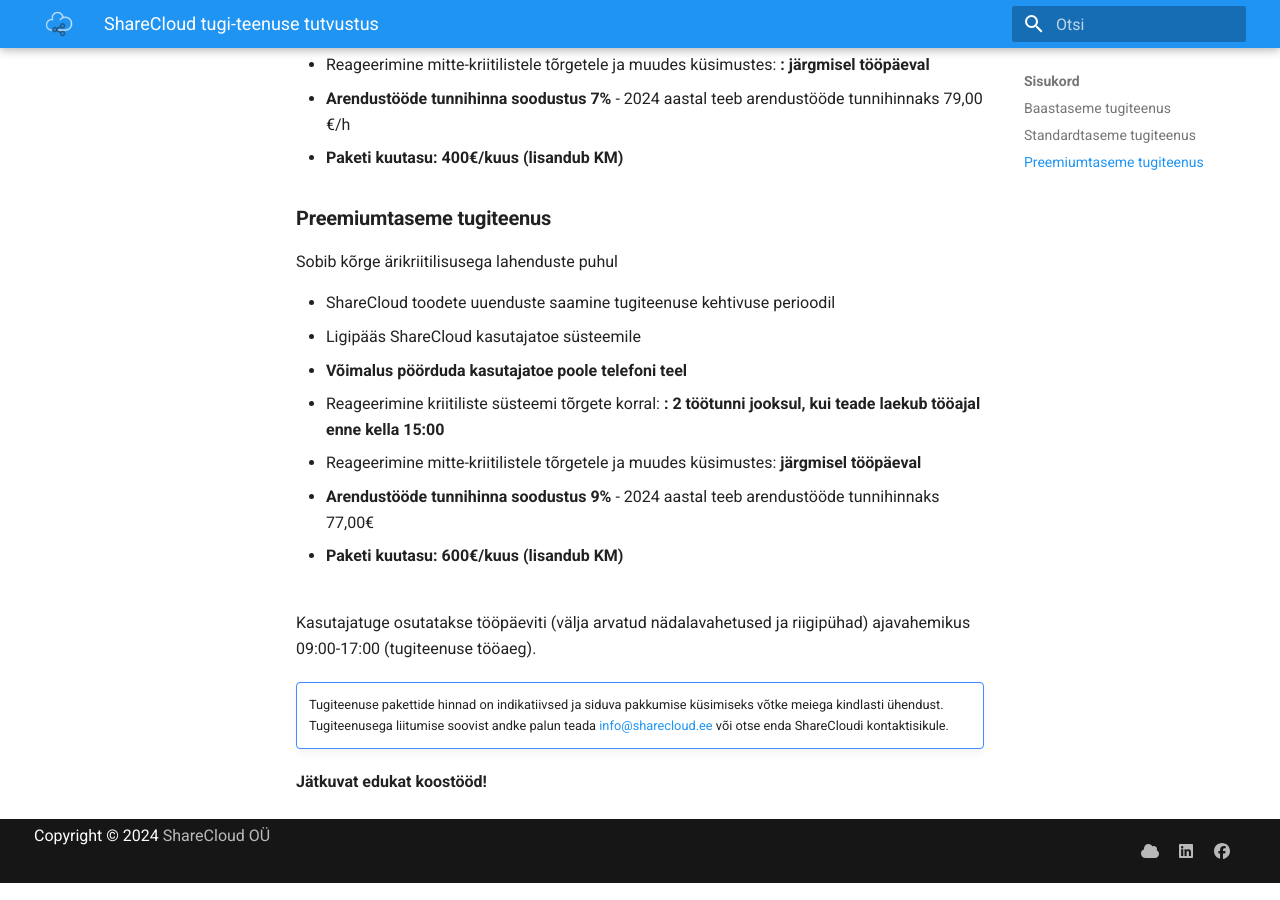
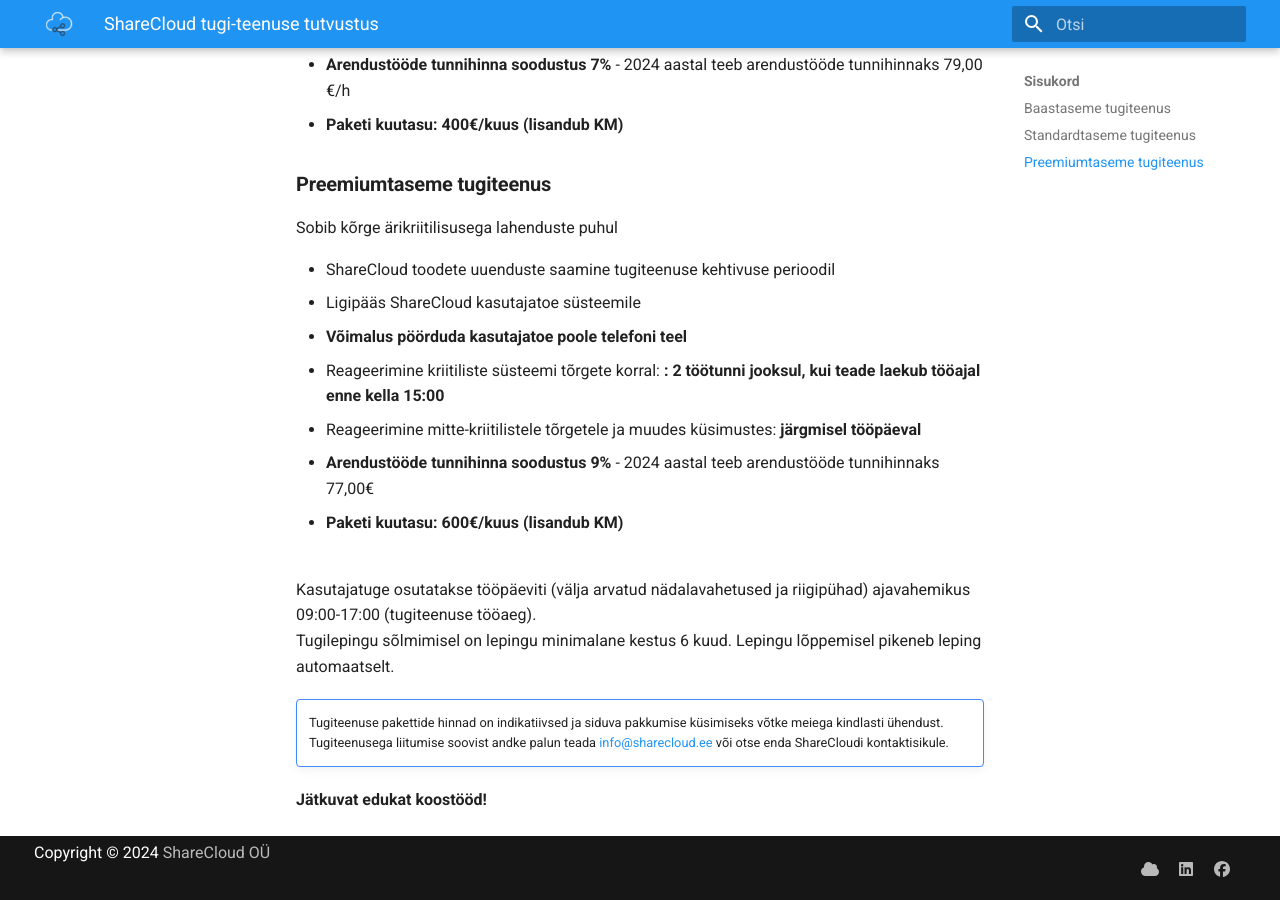
Before and after one commit to ShareCloudOY/ShareCloudOY.github.io, an MkDocs documentation site: the page built from docs/manuals/supportContract.md, in a window 1280 px wide and 900 px high, scrolled down 955 px. Built offline with MkDocs 1.6.1 and Material for MkDocs 9.7.7, drawn with Linux system fonts in a browser that asks for light colours; some of the changed text lies outside the part shown.

```diff
--- a/docs/manuals/supportContract.md
+++ b/docs/manuals/supportContract.md
@@ -50,6 +49,7 @@ tunnihinnaks 77,00€
 
 </br>Kasutajatuge osutatakse tööpäeviti (välja arvatud nädalavahetused ja riigipühad) ajavahemikus
 09:00-17:00 (tugiteenuse tööaeg).
+</br>Tugilepingu sõlmimisel on lepingu minimalane kestus 6 kuud. Lepingu lõppemisel pikeneb leping automaatselt.
 
 !!! note ""
      Tugiteenuse pakettide hinnad on indikatiivsed ja siduva pakkumise küsimiseks võtke meiega kindlasti ühendust.
```
Also changed, not shown: other parts of docs/manuals/supportContract.md (+0 -1 lines).
